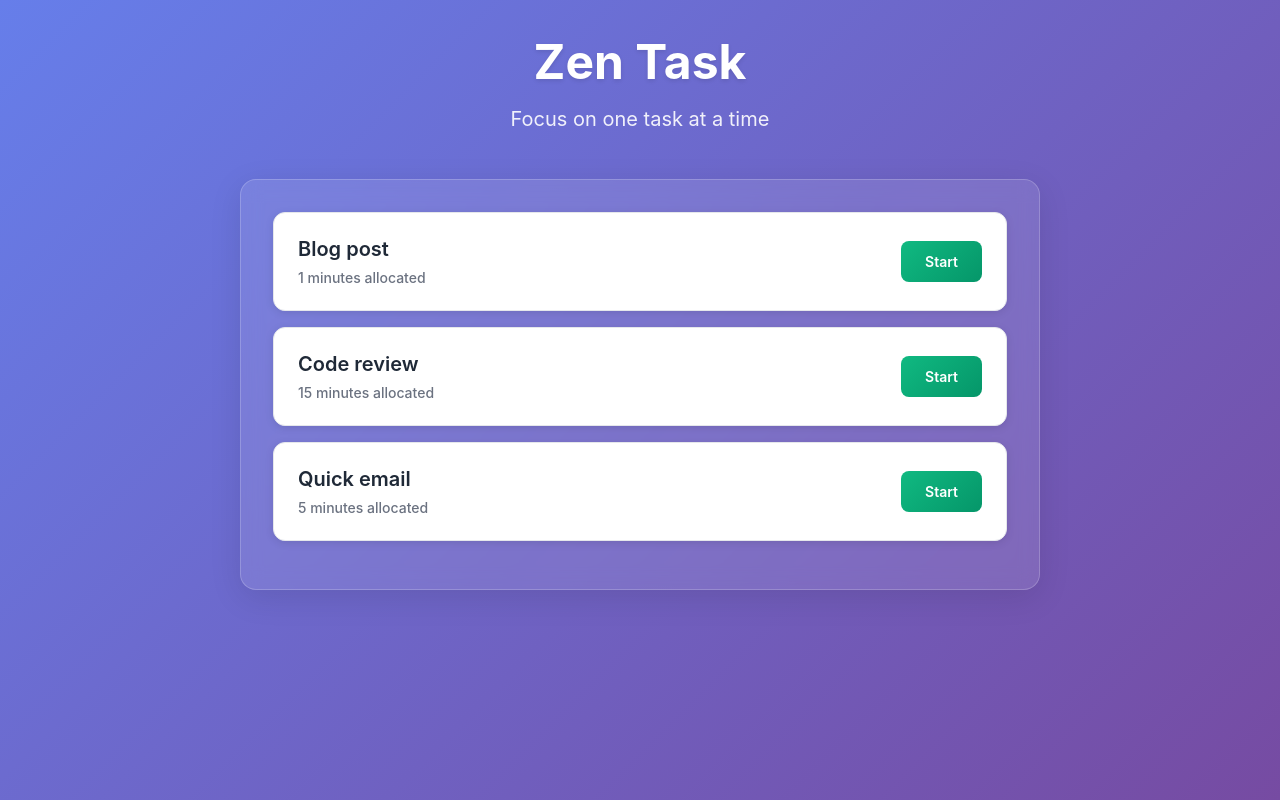
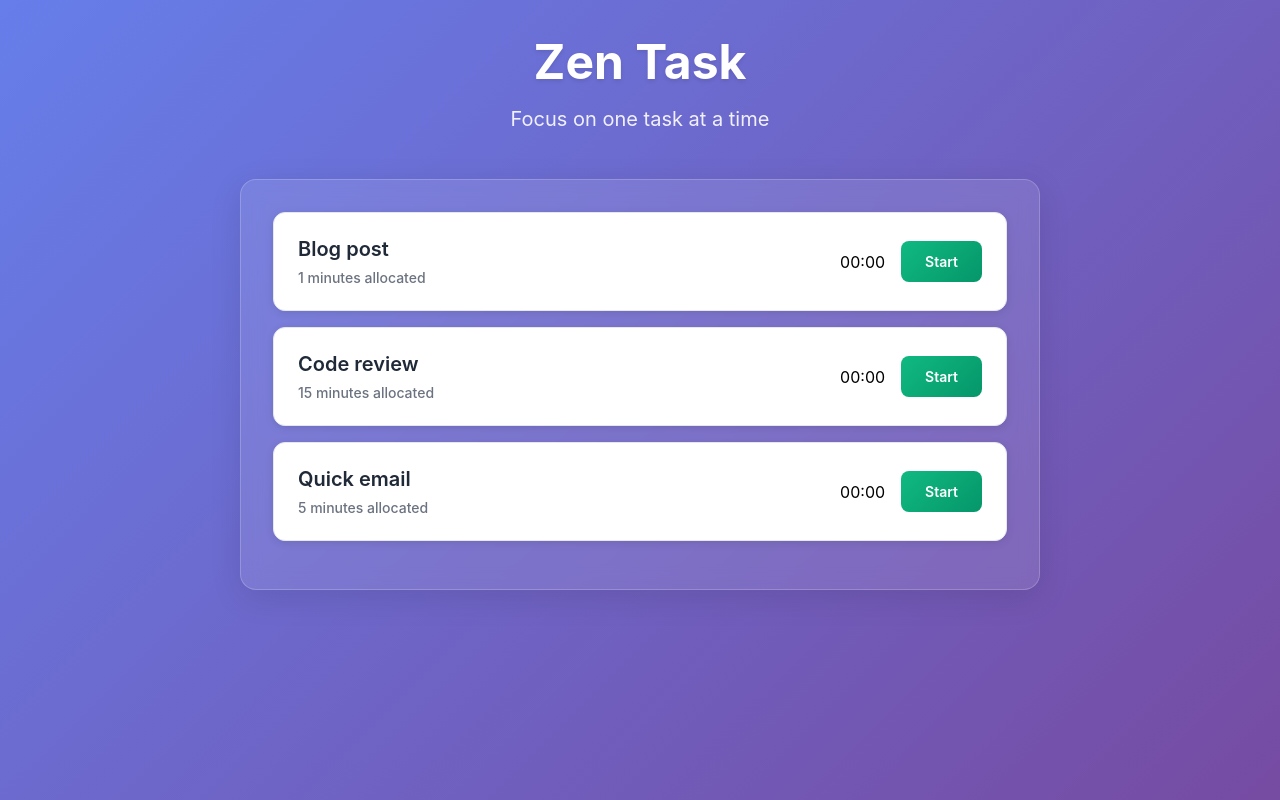
Before and after one commit to Kiloma-Advanced-Solutions/ZenTask, a Next.js app: page / in a window 1280 px wide. Built offline with nearby package versions, Linux system fonts and the light colour scheme.

Commit message:
Refactor Timer component to implement mm:ss display and improve interval management

```diff
--- a/components/Timer.tsx
+++ b/components/Timer.tsx
@@ -7,33 +7,26 @@ interface TimerProps {
 }
 
 export default function Timer({ running }: TimerProps) {
-  // eslint-disable-next-line @typescript-eslint/no-unused-vars
+  const formatMMSS = (totalSeconds: number) => {
+    const mm = String(Math.floor(totalSeconds / 60)).padStart(2, '0');
+    const ss = String(totalSeconds % 60).padStart(2, '0');
+    return `${mm}:${ss}`;
+  };
+
   const [seconds, setSeconds] = useState(0);
 
   useEffect(() => {
     if (!running) return;
 
-    const id = setInterval(() => {
-      setSeconds(s => {
-        const newSeconds = s + 1;
-        console.log(newSeconds);
-        return newSeconds;
-      });
+    const id = window.setInterval(() => {
+      setSeconds((s) => s + 1);
     }, 1000);
 
-
-    return () => clearInterval(id);
+    return () => {
+      window.clearInterval(id);
+      setSeconds(0);
+    };
   }, [running]);
 
-  useEffect(() => {
-    if (!running) {
-      // eslint-disable-next-line react-hooks/set-state-in-effect
-      setSeconds(0);
-    }
-  }, [running]);
-
-  // TODO: Candidate should replace console.log with visible mm:ss display
-  return (
-    <div></div>
-  );
+  return <div>{formatMMSS(seconds)}</div>;
 }
```
Also changed, not shown: memory-bank/decisions.md (added, +5 -0 lines), memory-bank/README.md (added).
